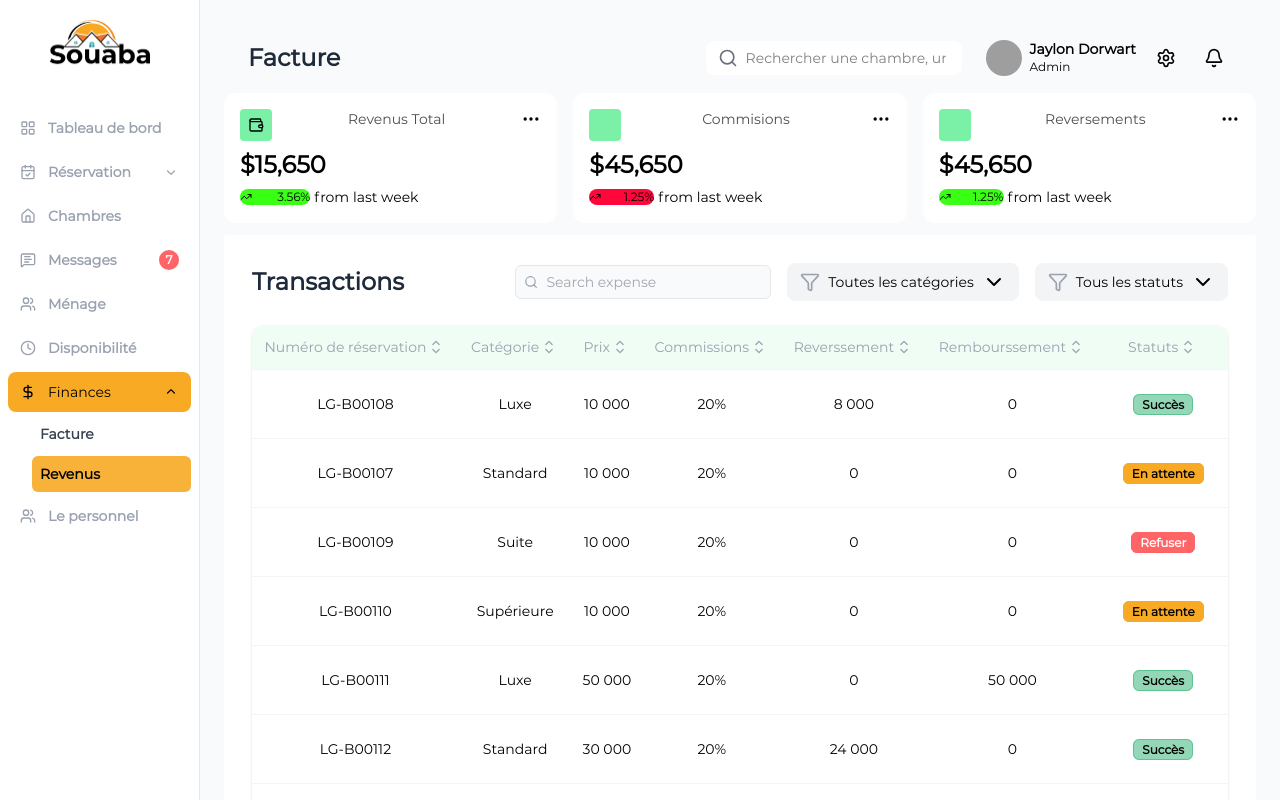
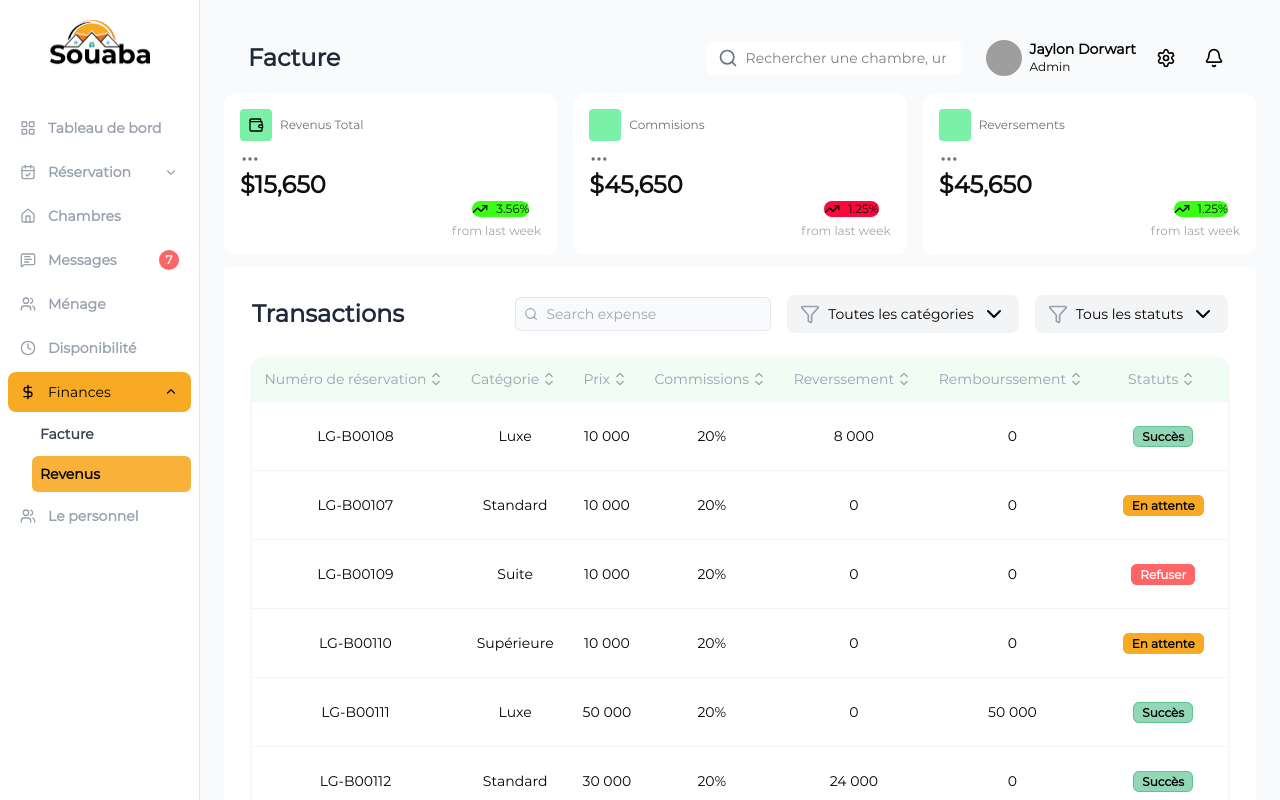
Before and after one commit to EdmondDossa/souaba-stage-dashboard, a Next.js app: page /finances/revenus in a window 1280 px wide. Shown: the top 800 px of the page. Built offline with nearby package versions, Linux system fonts and the light colour scheme; grey boxes are pictures that could not be loaded.

Commit message:
modification du style

```diff
--- a/app/(main)/finances/revenus/Card.jsx
+++ b/app/(main)/finances/revenus/Card.jsx
@@ -7,43 +7,51 @@ export default function Card ({ title, value, trend, icon: Icon, bgColor, bgColo
 
     return (
         <div className={cn("p-4 rounded-xl", bgColor)}>
-            <div className="flex items-start justify-between mb-2">
-                <div className={cn("w-8 h-8 bg-white/30 rounded flex items-center justify-center",bgColorIcon)}>
+            <div className="flex items-center gap-2 mb-2">
+                <div className={cn("w-8 h-8 bg-[#FFFFFF] rounded flex items-center justify-center",bgColorIcon)}>
                     {Icon && <Icon className={"w-4 h-4 text-black"} />}
                 </div>
-                <span className="text-sm text-black text-foreground/70">{title}</span>
-
-                <div className="flex items-start">
+                <span className="text-xs text-[#6E6E6E]">{title}</span>
+            </div>
+            <div className="flex items-center justify-end]">
                 <button className="text-muted-foreground hover:text-foreground">
-                        <MoreHorizontal className="w-5 h-5" />
+                    <MoreHorizontal color="#6E6E6E" className="w-5 h-5" />
                 </button>
             </div>
+
+            <div className="text-2xl items-end flex font-bold gap-5 text-[#0D0E0D]">
+                {value}
             </div>
 
-            <div className="text-2xl font-bold mb-1.5">{value}</div>
-
+            <div className="flex justify-end text-xs font-bold mb-1.5 mr-3 ">
                 {trend !== undefined && (
                     <div className="flex items-center gap-1 text-xs">
-                    <div className={cn(bgColorTrend, "grid grid-cols-2 items-center rounded-2xl gap-1 justify-between")}>
-                        {isPositive && <TrendingUp className="w-3 h-3 text-black" />}
-                        {isNegative && <TrendingDown className="w-3 h-3 text-black" />}
+                        <div className={cn(bgColorTrend, "flex gap-2 items-center rounded-lg")}>
+                                {isPositive && <TrendingUp className="w-4 h-4" />}
+                                {isNegative && <TrendingDown className="w-4 h-4" />}
                                 <span
                                     className={cn(
                                         "font-medium flex",
-                                isPositive && "text-black",
-                                isNegative && "text-black",
+                                        isPositive && "text-[#0D0E0D]",
+                                        isNegative && "text-[#0D0E0D]",
 
                                     )}
                                 >{" "}
                                 {isPositive ? "" : ""}
                                     {trend}%
                             </span>
+
                         </div>
-                    <span className="text-gray-150 text-sm flex justify-end">
+
+
+                    </div>
+                )}
+            </div>
+            <div className="flex justify-end ">
+                <span className="text-[#A3A3A3] text-xs flex justify-end">
                     from last week {" "}
                 </span>
             </div>
-            )}
         </div>
     );
 };
```
Lines whose indentation alone changed are shown as unchanged.
